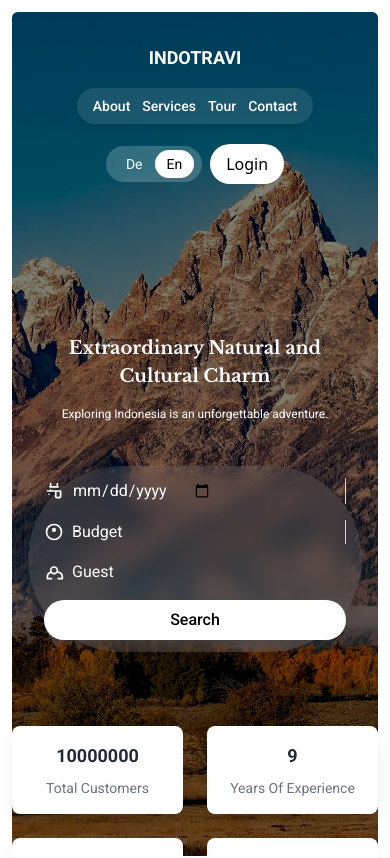
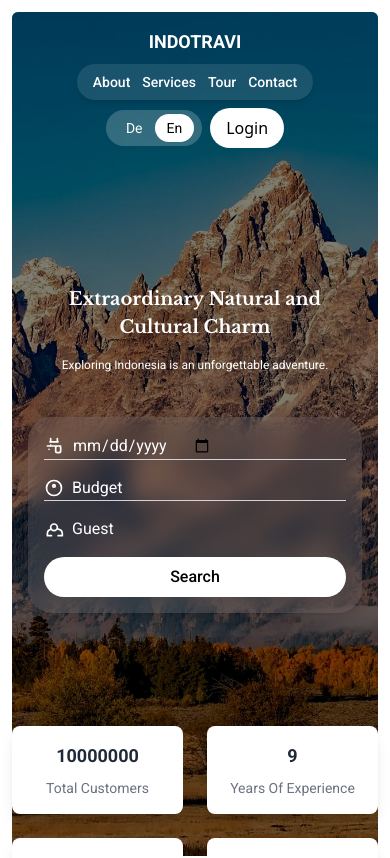
Before and after one commit to MohammadhuAkeel58/IndoTravi, a React (Vite) app: page / in a window 390 px wide. Shown: the top 858 px of the page. Built offline with nearby package versions, Linux system fonts and the light colour scheme; a web font is replaced by a local one.

Commit message:
make few adjustments

```diff
--- a/src/Components/Header/HeaderA.jsx
+++ b/src/Components/Header/HeaderA.jsx
@@ -12,14 +12,14 @@ const HeaderA = () => {
         ></div>
       </div>
 
-      <div className="absolute inset-0 bg-black bg-opacity-50 rounded-md"></div>
+      <div className="absolute inset-0 bg-black bg-opacity-50 rounded-md "></div>
 
       <div className="relative z-10">
-        <div className="container mx-auto flex flex-col md:flex-row items-center justify-between px-4 sm:px-6 py-4">
-          <h1 className="font-semibold text-lg md:text-xl mt-4 font-body text-center md:text-left">
+        <div className="container mx-auto flex flex-col md:flex-row items-center justify-between px-4 sm:px-6 py-4 ">
+          <h1 className="font-semibold text-lg md:text-xl font-body text-center md:text-left ">
             INDOTRAVI
           </h1>
-          <nav className="mt-4 md:mt-0">
+          <nav className=" md:mt-0 mt-2">
             <ul className="flex flex-wrap items-center justify-center bg-white/10 backdrop-blur-md rounded-full px-4 py-2 sm:px-6 space-x-3 sm:space-x-6 shadow-md text-white text-sm sm:text-base font-body">
               <li className="hover:text-gray-300 cursor-pointer font-medium">
                 About
@@ -36,7 +36,7 @@ const HeaderA = () => {
             </ul>
           </nav>
 
-          <div className="flex flex-wrap items-center space-x-2 md:space-x-4 md:mt-0 mt-5 justify-center">
+          <div className="flex flex-wrap items-center space-x-2 md:space-x-4 md:mt-0 justify-center mt-2">
             <div className="flex items-center bg-white/20 rounded-full px-2 py-1 font-body">
               <button className="text-sm text-white px-3 py-1 rounded-full bg-transparent hover:bg-white hover:text-black transition">
                 De
--- a/src/Components/Header/HeaderB.jsx
+++ b/src/Components/Header/HeaderB.jsx
@@ -19,8 +19,8 @@ const HeaderB = () => {
       <p className="text-xs sm:text-sm md:text-xl mb-6 font-body">
         Exploring Indonesia is an unforgettable adventure.
       </p>
-      <div className="flex flex-wrap sm:flex-row items-center justify-center bg-white/10 backdrop-blur-md rounded-full shadow-lg px-4 sm:px-6 py-3 w-full sm:w-4/5 lg:w-3/5 gap-4 mt-5 font-body">
-        <div className="flex items-center gap-2 border-r border-gray-300 pr-4 w-full sm:w-auto">
+      <div className="flex flex-wrap items-center justify-center bg-white/10 backdrop-blur-md rounded-3xl shadow-lg px-4 sm:px-6 py-4 w-full sm:w-4/5 lg:w-3/5 gap-y-4 gap-x-6 mt-5 font-body mb-4">
+        <div className="flex items-center gap-2 border-b sm:border-b-0 sm:border-r border-gray-300 pr-0 sm:pr-4 w-full sm:w-auto">
           <span className="text-white">
             <svg
               xmlns="http://www.w3.org/2000/svg"
@@ -41,11 +41,11 @@ const HeaderB = () => {
             type="date"
             value={date}
             onChange={(e) => setDate(e.target.value)}
-            className="bg-transparent text-white placeholder-white focus:outline-none"
+            className="bg-transparent text-white placeholder-white focus:outline-none "
           />
         </div>
 
-        <div className="flex items-center gap-2 border-r border-gray-300 pr-4 w-full sm:w-auto">
+        <div className="flex items-center gap-2 border-b sm:border-b-0 sm:border-r border-gray-300 pr-0 sm:pr-4 w-full sm:w-auto">
           <span className="text-white">
             <svg
               xmlns="http://www.w3.org/2000/svg"
@@ -67,7 +67,7 @@ const HeaderB = () => {
             value={budget}
             onChange={(e) => setBudget(e.target.value)}
             placeholder="Budget"
-            className="bg-transparent text-white placeholder-white focus:outline-none"
+            className="bg-transparent text-white placeholder-white focus:outline-none "
           />
         </div>
 
@@ -93,7 +93,7 @@ const HeaderB = () => {
             value={guest}
             onChange={(e) => setGuest(e.target.value)}
             placeholder="Guest"
-            className="bg-transparent text-white placeholder-white focus:outline-none"
+            className="bg-transparent text-white placeholder-white focus:outline-none "
           />
         </div>
 
--- a/src/Components/Options/OptionsB.jsx
+++ b/src/Components/Options/OptionsB.jsx
@@ -1,7 +1,7 @@
 const OptionsB = () => {
   return (
     <div className="lg:w-1/2 w-full font-body">
-      <h3 className="text-xl text-gray-500 font-medium font-title">
+      <h3 className="text-xl text-gray-500 font-medium font-title ">
         How it works
       </h3>
       <h2 className="text-4xl font-bold text-gray-800 mt-2 font-title">
```
